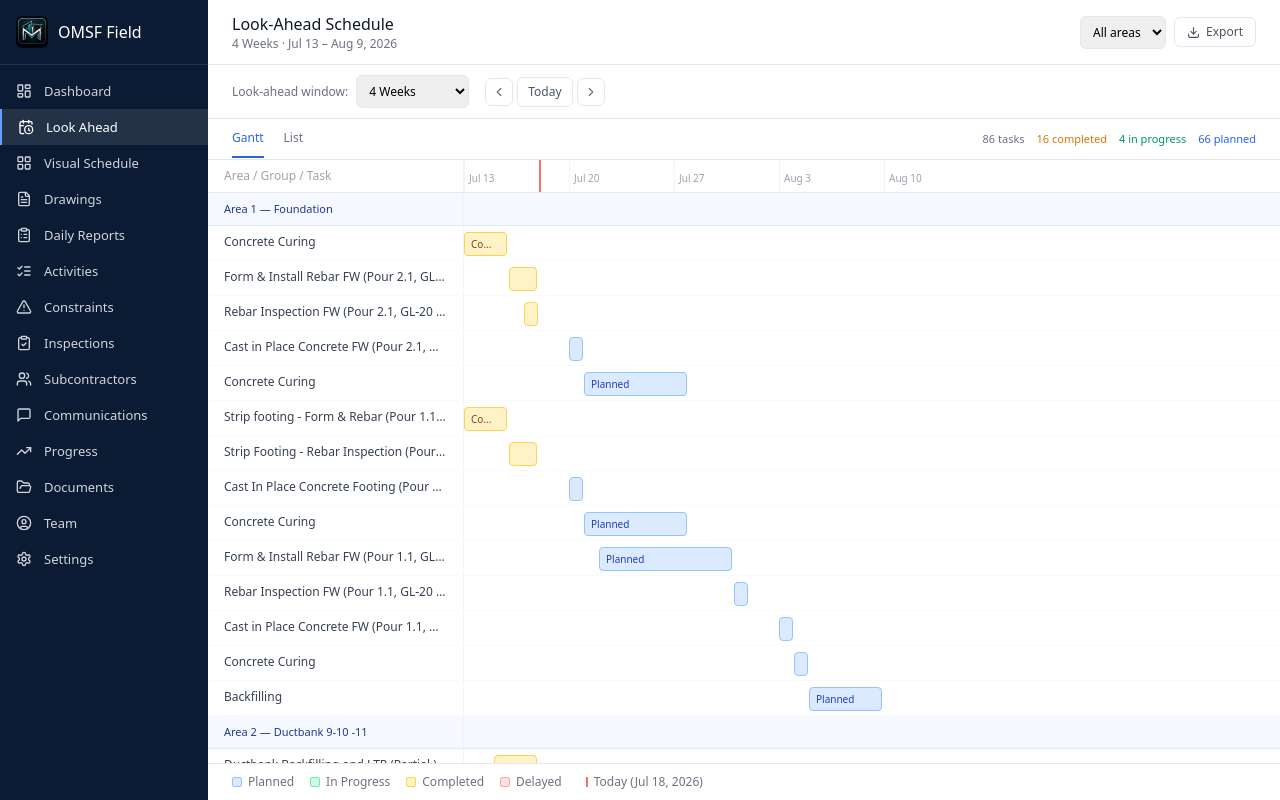
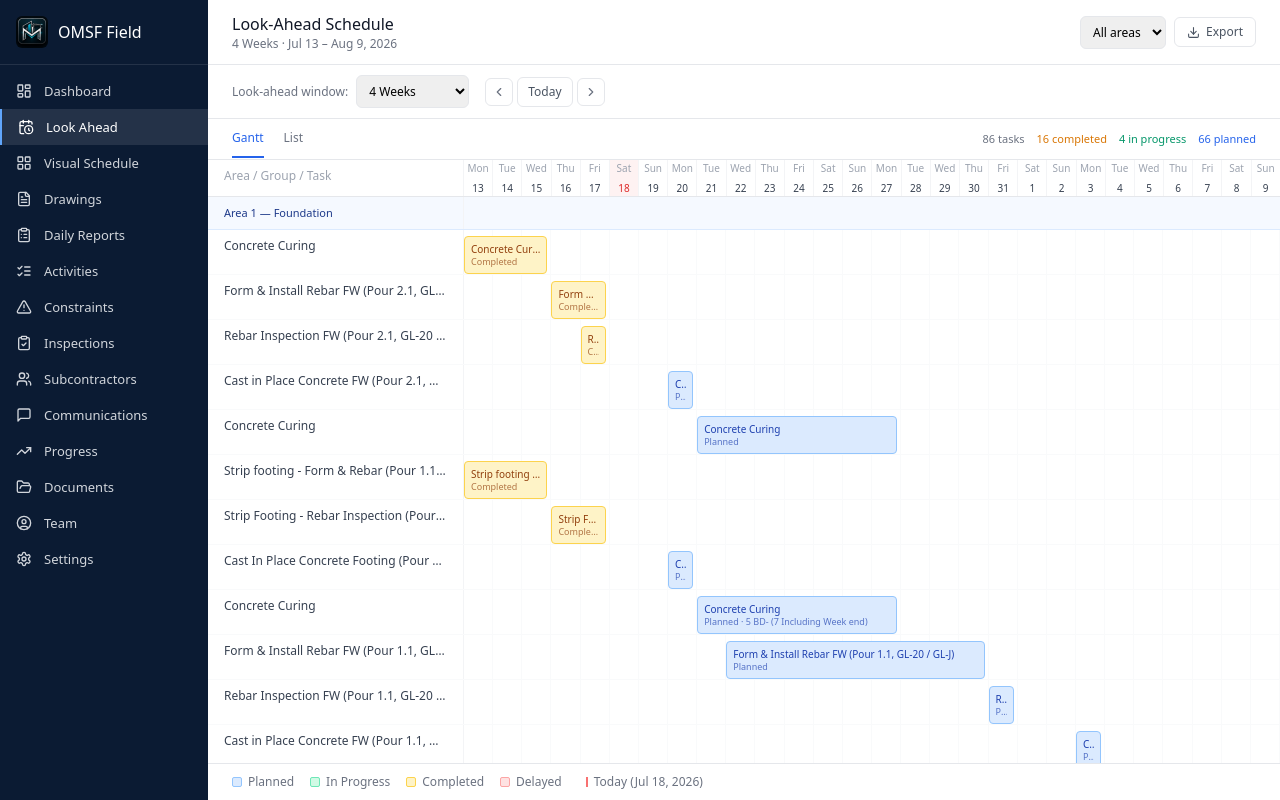
Before and after one commit to mohamedlarbi-coder/omsf-siteManagement--app, a React (Vite) app: page / in a window 1280 px wide. Both pictures are taken after a click on the element "Look Ahead". Built offline with nearby package versions, Linux system fonts and the light colour scheme.

Commit message:
Update LookAhead.jsx

```diff
--- a/LookAhead.jsx
+++ b/LookAhead.jsx
@@ -30,6 +30,18 @@ function offsetToLabel(offset) {
   return dt.toLocaleDateString("en-US", { month: "short", day: "numeric" });
 }
 
+function offsetToWeekdayShort(offset) {
+  const dt = new Date(PROJECT_START + "T00:00:00");
+  dt.setDate(dt.getDate() + offset);
+  return dt.toLocaleDateString("en-US", { weekday: "short" });
+}
+
+function offsetToDayNum(offset) {
+  const dt = new Date(PROJECT_START + "T00:00:00");
+  dt.setDate(dt.getDate() + offset);
+  return dt.getDate();
+}
+
 // Week tick marks along the top of the timeline, every 7 days from a given start.
 function buildWeekTicks(rangeStart, rangeDays) {
   const ticks = [];
@@ -37,6 +49,17 @@ function buildWeekTicks(rangeStart, rangeDays) {
     ticks.push({ offset: d, label: offsetToLabel(rangeStart + d) });
   }
   return ticks;
+}
+
+// One entry per calendar day in the visible range — used for the responsive
+// day-by-day header when a short window (1-4 weeks) is selected, so each
+// day gets its own labeled column instead of just a weekly tick mark.
+function buildDayHeaders(rangeStart, rangeDays) {
+  const days = [];
+  for (let d = 0; d < rangeDays; d++) {
+    days.push({ offset: d, weekday: offsetToWeekdayShort(rangeStart + d), dayNum: offsetToDayNum(rangeStart + d) });
+  }
+  return days;
 }
 
 function useScheduleRows(tasks) {
@@ -83,6 +106,12 @@ function LookAheadContent() {
   const groups = useScheduleRows(visibleTasks);
   const listData = useMemo(() => visibleTasks.slice().sort((a, b) => a.offset - b.offset), [visibleTasks]);
   const weekTicks = useMemo(() => buildWeekTicks(rangeStart, rangeDays), [rangeStart, rangeDays]);
+  // Short windows (1-4 weeks) get a fully responsive, day-by-day layout that
+  // fills the screen width instead of a fixed pixel-per-day scrollable strip —
+  // this is the "zoom in" behavior: fewer days visible means each one gets
+  // more horizontal room automatically.
+  const isResponsive = !isFull;
+  const dayHeaders = useMemo(() => (isResponsive ? buildDayHeaders(rangeStart, rangeDays) : []), [isResponsive, rangeStart, rangeDays]);
 
   const counts = useMemo(() => ({
     total: visibleTasks.length,
@@ -147,10 +176,20 @@ function LookAheadContent() {
 
       <div className="flex-1 overflow-auto">
         {tab === "Gantt" ? (
-          <div style={{ minWidth: rangeDays * DAY_WIDTH + 260 }}>
+          <div style={isResponsive ? { minWidth: "100%" } : { minWidth: rangeDays * DAY_WIDTH + 260 }}>
             {/* Timeline header */}
             <div className="flex border-b border-gray-200 bg-white sticky top-0 z-10">
               <div className="w-64 shrink-0 px-4 py-2 text-xs text-gray-400 border-r border-gray-100">Area / Group / Task</div>
+              {isResponsive ? (
+                <div className="relative flex-1 flex" style={{ height: 36 }}>
+                  {dayHeaders.map((d) => (
+                    <div key={d.offset} className={`flex-1 flex flex-col items-center justify-center text-[10px] border-r border-gray-100 last:border-r-0 ${rangeStart + d.offset === TODAY_OFFSET ? "bg-red-50" : ""}`}>
+                      <div className="text-gray-400">{d.weekday}</div>
+                      <div className={`font-medium ${rangeStart + d.offset === TODAY_OFFSET ? "text-red-600" : "text-gray-700"}`}>{d.dayNum}</div>
+                    </div>
+                  ))}
+                </div>
+              ) : (
                 <div className="relative flex-1" style={{ height: 32 }}>
                   {weekTicks.map((w) => (
                     <div key={w.offset} className="absolute top-0 h-full border-l border-gray-100 text-[10px] text-gray-400 pl-1 pt-2"
@@ -160,6 +199,7 @@ function LookAheadContent() {
                     <div className="absolute top-0 h-full border-l-2 border-red-400" style={{ left: (TODAY_OFFSET - rangeStart) * DAY_WIDTH }} title="Today — Jul 18, 2026" />
                   )}
                 </div>
+              )}
             </div>
 
             {/* Rows grouped by Area > Group */}
@@ -177,24 +217,40 @@ function LookAheadContent() {
                     // before the window (or end after it) still render sensibly.
                     const barStart = Math.max(t.offset, rangeStart);
                     const barEnd = Math.min(t.offset + t.span, rangeStart + rangeDays);
-                    const left = (barStart - rangeStart) * DAY_WIDTH;
-                    const width = Math.max((barEnd - barStart) * DAY_WIDTH - 2, 6);
+                    const leftPct = ((barStart - rangeStart) / rangeDays) * 100;
+                    const widthPct = ((barEnd - barStart) / rangeDays) * 100;
+                    const left = isResponsive ? `${leftPct}%` : (barStart - rangeStart) * DAY_WIDTH;
+                    const width = isResponsive ? `calc(${widthPct}% - 4px)` : Math.max((barEnd - barStart) * DAY_WIDTH - 2, 6);
+                    // Rough estimate of rendered pixel width, just to decide whether
+                    // there's room to show the status label text inside the bar.
+                    const roughPx = isResponsive ? widthPct * 8 : (barEnd - barStart) * DAY_WIDTH;
                     return (
                       <div key={i} className="flex border-b border-gray-50">
                         <div className="w-64 shrink-0 px-4 py-2 text-xs text-gray-700 border-r border-gray-100 truncate" title={t.title}>{t.title}</div>
-                        <div className="flex-1 relative" style={{ height: 34 }}>
+                        <div className="flex-1 relative" style={{ height: isResponsive ? 44 : 34 }}>
+                          {isResponsive && dayHeaders.map((d) => (
+                            <div key={d.offset} className="absolute top-0 h-full border-r border-gray-50 last:border-r-0" style={{ left: `${(d.offset / rangeDays) * 100}%`, width: `${(1 / rangeDays) * 100}%` }} />
+                          ))}
                           <div
                             onMouseEnter={() => setHovered(`${g.area}__${g.group}__${i}`)}
                             onMouseLeave={() => setHovered(null)}
-                            className={`absolute top-1.5 h-6 rounded border px-1.5 flex items-center text-[10px] cursor-pointer ${s.bar}`}
+                            className={`absolute top-1.5 rounded border px-1.5 flex flex-col justify-center cursor-pointer ${s.bar}`}
                             style={{
                               left,
                               width,
+                              height: isResponsive ? 38 : 24,
                               boxShadow: isHovered ? "0 0 0 2px rgba(0,0,0,0.2)" : "none",
                             }}
                             title={`${t.title} · ${t.start} → ${t.end}${t.notes ? " · " + t.notes : ""}`}
                           >
-                            {width > 40 && <span className="truncate">{s.label}</span>}
+                            {isResponsive ? (
+                              <>
+                                <span className="truncate text-[10px] font-medium leading-tight">{t.title}</span>
+                                <span className="truncate text-[9px] opacity-70 leading-tight">{s.label}{t.notes ? ` · ${t.notes}` : ""}</span>
+                              </>
+                            ) : (
+                              roughPx > 40 && <span className="truncate text-[10px]">{s.label}</span>
+                            )}
                           </div>
                         </div>
                       </div>
@@ -203,7 +259,7 @@ function LookAheadContent() {
                 </div>
               ))}
               {groups.length === 0 && (
-                <div className="px-4 py-10 text-center text-gray-400 text-xs">No activities scheduled in this 4-week window.</div>
+                <div className="px-4 py-10 text-center text-gray-400 text-xs">No activities scheduled in this window.</div>
               )}
             </div>
           </div>
```
Lines whose indentation alone changed are shown as unchanged.
